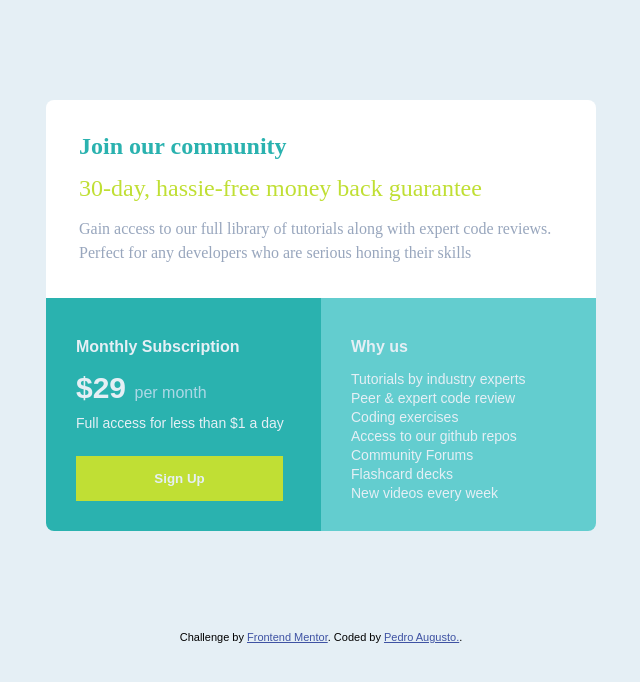
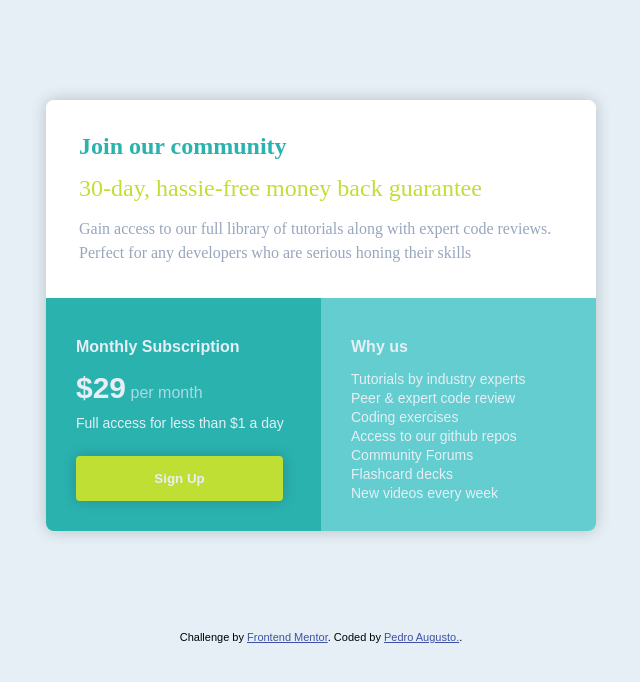
Before and after one commit to Pedroajs/single-price-grid-component, a plain HTML site: page index.html in a window 1280 px wide. Shown: the whole page, without its empty margins (319-959 px from the left). Drawn offline with Linux system fonts and the light colour scheme; a web font is replaced by a local one.

Commit message:
Desktop terminado.

```diff
--- a/index.html
+++ b/index.html
@@ -6,6 +6,7 @@
   <link rel="icon" type="image/png" sizes="32x32" href="./images/favicon-32x32.png">
   <link rel="stylesheet" href="https://fonts.google.com/specimen/Karla">
   <link rel="stylesheet" href="style.css">
+  <link rel="stylesheet" media="(max-width: 375px)" href="mobile.css" />
   <title>Frontend Mentor | Single Price Grid Component</title>
 
 </head>
@@ -22,7 +23,7 @@
     <div class="grid">
       <div class="second-card">
         <p class="second-card-title">Monthly Subscription</p>
-        <span class="pricing"><strong>$29</strong> <span class="pricing-info">per month</span></span>
+        <h4 class="pricing"><strong>$29</strong> <span class="pricing-info">per month</span></h4>
 
         <p class="second-card-info">Full access for less than $1 a day</p>
 
--- a/style.css
+++ b/style.css
@@ -23,7 +23,7 @@ body{
     border-radius: 8px;
 
     /* box-sizing: border-box; */
-
+    box-shadow: 0 0 1em rgba(0, 0, 0, 0.2);
 }
 .top-card{
     /* border-bottom: 1px  solid black; */
@@ -84,9 +84,10 @@ strong{
     margin-top: 40px;
     margin-left: 30px;
 }
-.pricing-info{
+ .pricing-info{
     color:lightblue;
-    margin-left: 4px;
+    margin-bottom: 5px;
+    font-weight: 400;
 }
 
 .second-card-info{
@@ -109,6 +110,8 @@ strong{
     border: none;
     color:hsl(204, 43%, 93%);
     font-weight: 700;
+    border-radius: 4px;
+    box-shadow: 0 0 1em rgba(0, 0, 0, 0.2);
 
 }
 .third-card{
```
